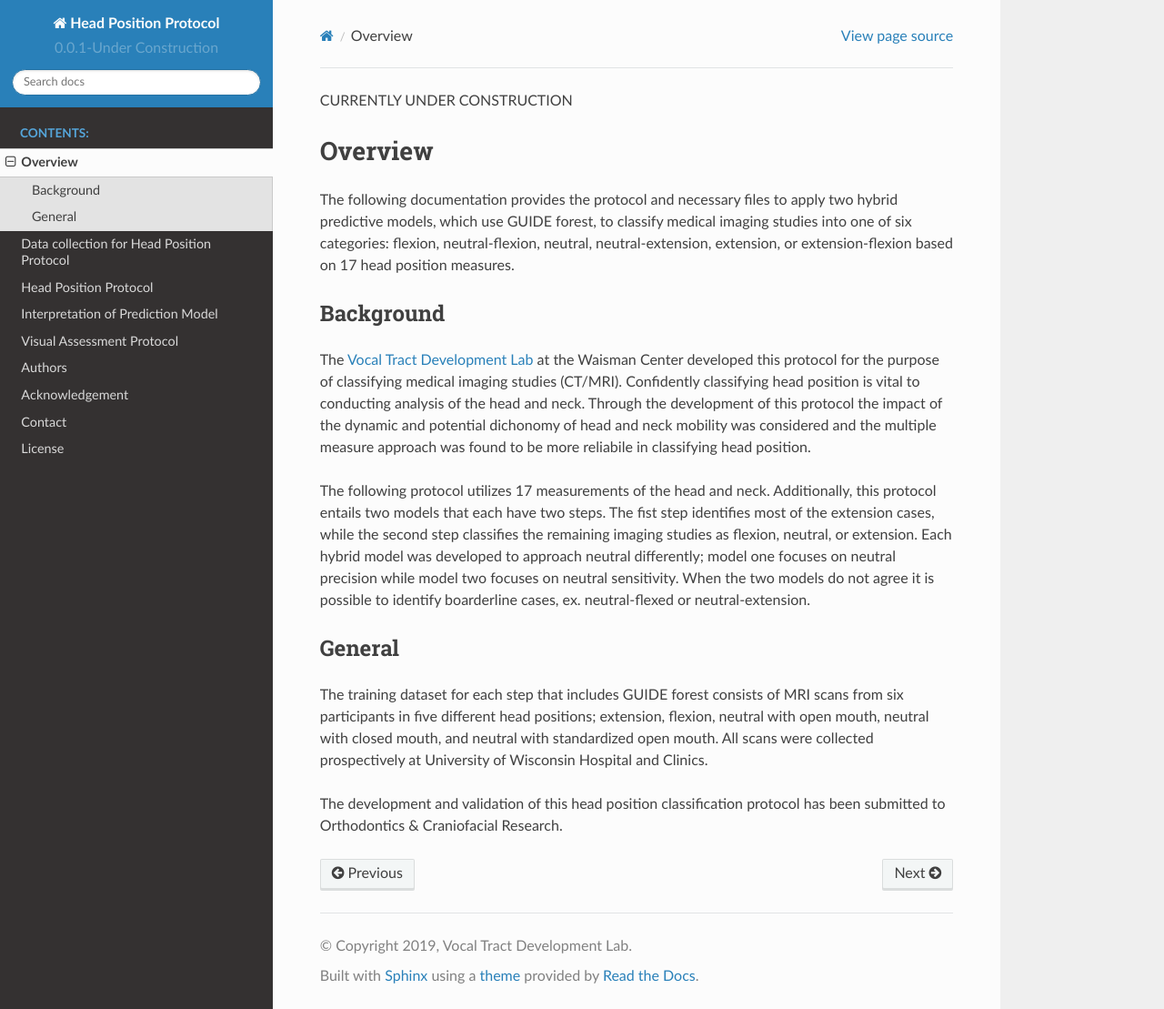
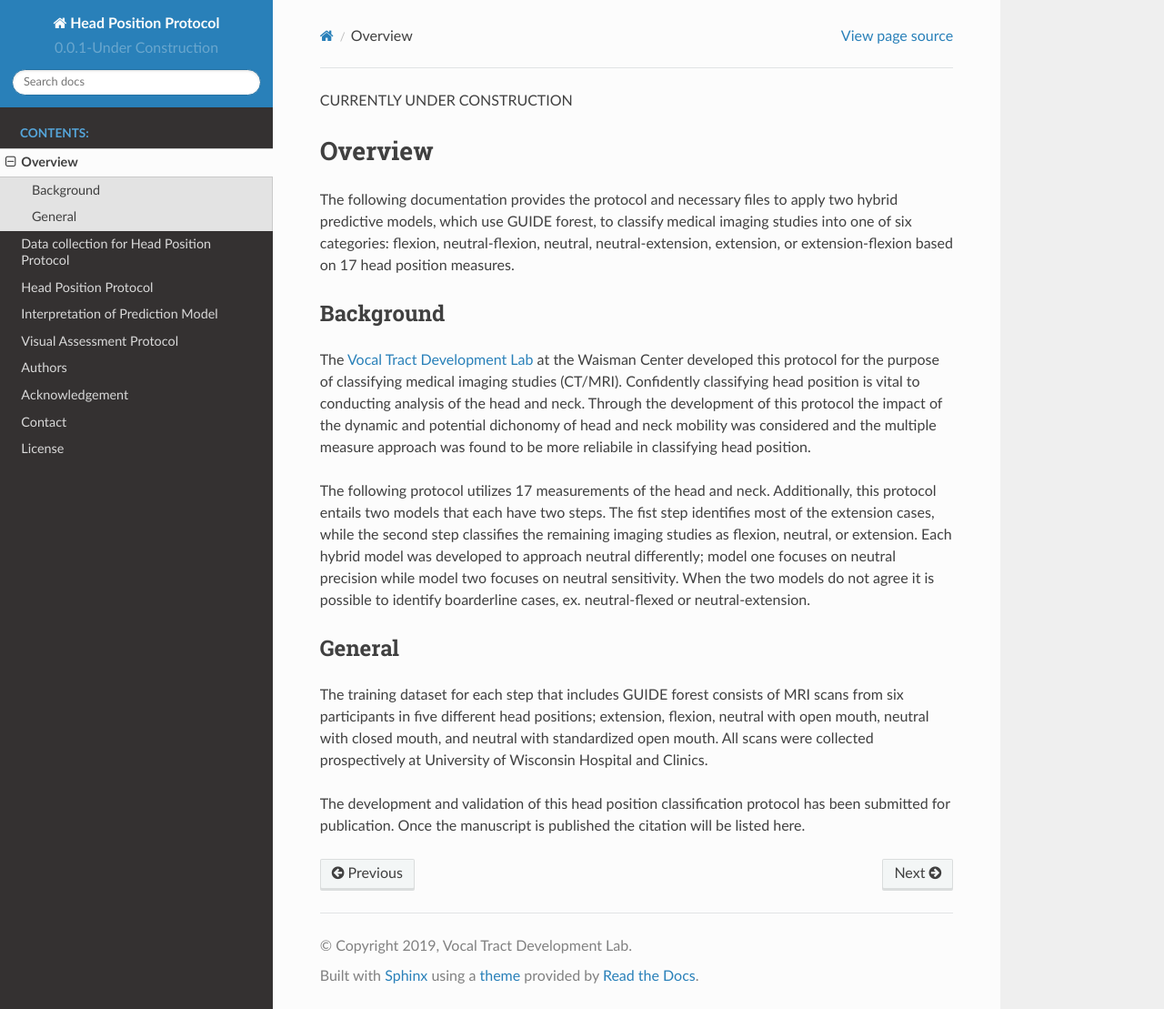
Before and after one commit to vocaltractlab/headpositiondoc, a Sphinx documentation site: the page built from source/overview.rst, in a window 1280 px wide and 1109 px high. Shown: the whole window at 91% size. Built offline with Sphinx 7.4.7 and the Read the Docs theme 2.0.0, drawn with Linux system fonts in a browser that asks for light colours.

Commit message:
Journal update

```diff
--- a/source/overview.rst
+++ b/source/overview.rst
@@ -18,4 +18,4 @@ General
 -------
 The training dataset for each step that includes GUIDE forest consists of MRI scans from six participants in five different head positions; extension, flexion, neutral with open mouth, neutral with closed mouth, and neutral with standardized open mouth.  All scans were collected prospectively at University of Wisconsin Hospital and Clinics.
 
-The development and validation of this head position classification protocol has been submitted to Orthodontics & Craniofacial Research.
+The development and validation of this head position classification protocol has been submitted for publication. Once the manuscript is published the citation will be listed here.
```
